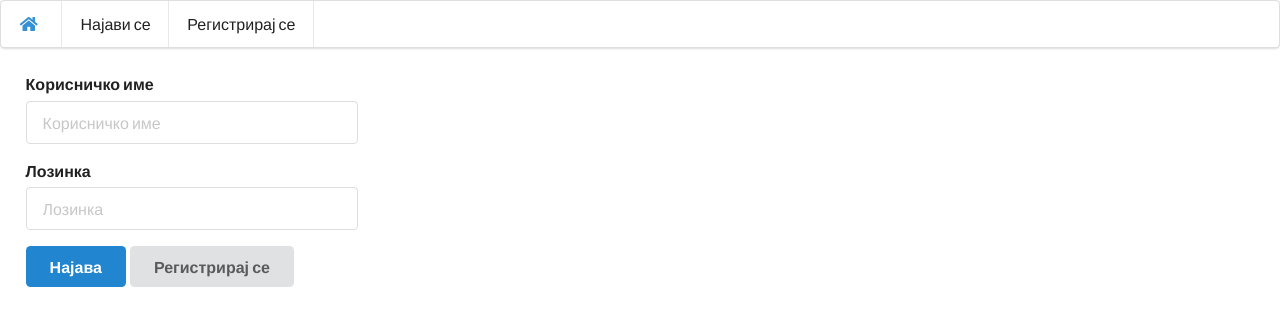
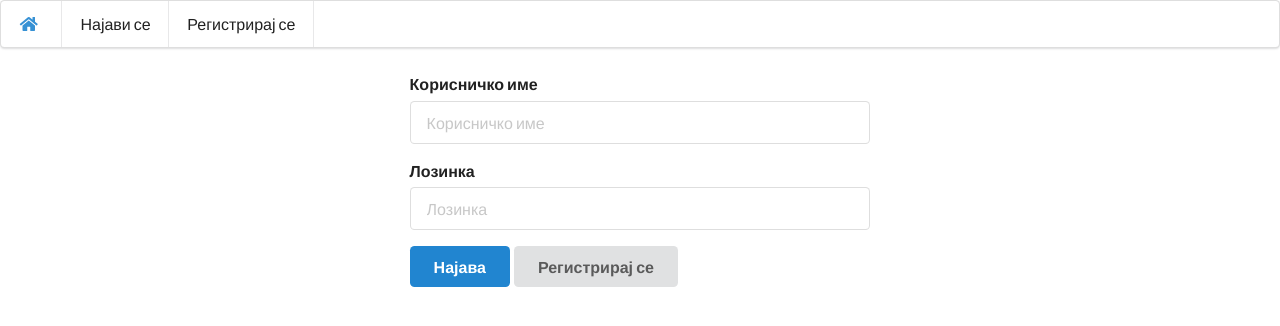
Before and after one commit to elenakeckaroska/DIANS---2022-23, a React (Create React App) app in the folder Domasna3/frontend/: page /login in a window 1280 px wide. Shown: the top 326 px of the page. Built offline with nearby package versions, Linux system fonts and the light colour scheme; no server answers.

Commit message:
login/register forms minor UI improvement

```diff
--- a/Domasna3/frontend/src/components/AccommodationInfo.js
+++ b/Domasna3/frontend/src/components/AccommodationInfo.js
@@ -13,7 +13,6 @@ const AccommodationInfo = () => {
         const fetchAccommodation = async () => {
             const { data } = await axios.get(`http://localhost:8080/accommodation/${id}`);
 
-            console.log(data);
             setAccommodation(data);
         }
 
--- a/Domasna3/frontend/src/components/Login.js
+++ b/Domasna3/frontend/src/components/Login.js
@@ -21,8 +21,6 @@ const Login = () => {
     useEffect(() => {
         setErrors({ ...errors, tokenExpiredError: searchParams.get("error") });
     }, []);
-
-    console.log(errors);
 
     const saveTokenAndUserInLocalStorage = (user, token) => {
         localStorage.setItem("jwt", token);
@@ -58,7 +56,7 @@ const Login = () => {
     }
 
     return (
-        <div>
+        <div className="login-register-container">
             <form className="ui form login-register-form">
                 <div className="field">
                     <label>Корисничко име</label>
--- a/Domasna3/frontend/src/components/Register.js
+++ b/Domasna3/frontend/src/components/Register.js
@@ -39,7 +39,7 @@ const Register = () => {
     }
 
     return (
-        <div>
+        <div className="login-register-container">
             <form className="ui form login-register-form">
                 <div className="field">
                     <label>Корисничко име</label>
--- a/Domasna3/frontend/src/contexts/Context.js
+++ b/Domasna3/frontend/src/contexts/Context.js
@@ -35,9 +35,6 @@ export const ContextProvider = ({ children }) => {
         setToken
     }
 
-    console.log(token);
-    console.log(user);
-
     return (
         <Context.Provider value={value}>
             {!loading && children}
--- a/Domasna3/frontend/src/styles/App.css
+++ b/Domasna3/frontend/src/styles/App.css
@@ -1,5 +1,10 @@
 * {
     font-size: 1em !important;
+}
+
+body {
+    overflow: hidden;
+    height: 100vh;
 }
 
 .leaflet-container {
@@ -70,7 +75,7 @@
 }
 
 .ui.form.login-register-form {
-    width: 30%;
+    width: 40%;
 }
 
 .ui.cards.favourites-list {
@@ -84,7 +89,7 @@
     height: 100vh;
 }
 
-body {
-    overflow: hidden;
-    height: 100vh;
+.login-register-container {
+    display: grid;
+    place-items: center;
 }
```
